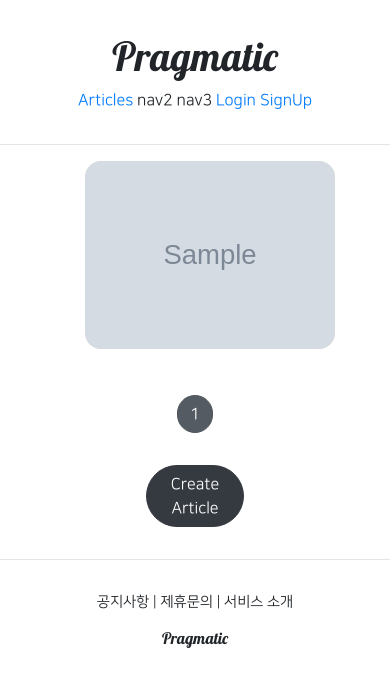
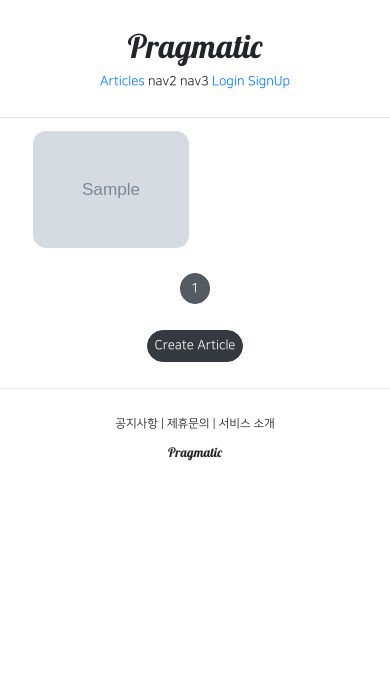
Before and after one commit to uthem150/Pinterest_Project, a Django app: template articleapp/templates/articleapp/list.html in a window 390 px wide. Shown: the top 687 px of the page. Run offline with Django 4.2, Linux system fonts and the light colour scheme; the template is opened without the code that fills it: most values are stand-ins (such as "Sample title", 1, 10 or a date in 2020); grey boxes marked "Sample" are stand-in pictures; some libraries are stand-ins or nearby versions.

Commit message:
8. mobile debugging, reactive layout

```diff
--- a/articleapp/templates/articleapp/list.html
+++ b/articleapp/templates/articleapp/list.html
@@ -9,9 +9,18 @@
 {% bootstrap_javascript jquery='full' %}
 
 <style>
+
+    .container {
+        padding: 0;
+        margin: 0, auto;
+    }
+
+    .container a {
+        width: 40%;
+        max-width: 250px;
+    }
+
     .container div {
-      width: 250px;
-      background-color: antiquewhite;
       display: flex;
       justify-content: center;
       align-items: center;
@@ -43,7 +52,7 @@
     {% include 'snippets/pagination.html' with page_obj=page_obj %}
 
     <div style="text-align: center">
-        <a href="{% url 'articleapp:create' %}" class="btn btn-dark rounded-pill col-3 mt-3 mb-3">
+        <a href="{% url 'articleapp:create' %}" class="btn btn-dark rounded-pill mt-3 mb-3 px-2">
             Create Article
         </a>
     </div>
--- a/articleapp/urls.py
+++ b/articleapp/urls.py
@@ -6,7 +6,7 @@ from articleapp.views import ArticleCreateView, ArticleDetailView, ArticleUpdate
 app_name = 'articleapp'
 
 urlpatterns = [
-    path('list/', ArticleListView.as_view(),name='list'),
+    path('list/', ArticleListView.as_view(), name='list'),
 
     path('create/', ArticleCreateView.as_view(), name='create'),
     path('detail/<int:pk>', ArticleDetailView.as_view(), name='detail'),
--- a/pragmatic/settings.py
+++ b/pragmatic/settings.py
@@ -39,7 +39,7 @@ SECRET_KEY = env('SECRET_KEY')
 # SECURITY WARNING: don't run with debug turned on in production!
 DEBUG = True
 
-ALLOWED_HOSTS = []
+ALLOWED_HOSTS = ['*']
 
 
 # Application definition
--- a/static/base.css
+++ b/static/base.css
@@ -21,3 +21,9 @@
     max-width: 500px;
     margin: 4rem auto;
 }
+
+@media screen and (max-width:500px) {
+    html {
+        font-size: 13px;
+    }
+}
--- a/static/js/magicgrid.js
+++ b/static/js/magicgrid.js
@@ -288,7 +288,7 @@ MagicGrid.prototype.listen = function listen () {
 let magicGrid = new MagicGrid({
   container: '.container',
   animate: true,
-  gutter: 30,
+  gutter: 12,
   static: true,
   useMin: true
 });
--- a/templates/head.html
+++ b/templates/head.html
@@ -2,6 +2,7 @@
 
 <head>
     <meta charset="UTF-8">
+    <meta name="viewport" content="width=device-width, initial-scale=1, shrink-to-fit=no">
     <title>Pragmatic</title>
 
     <!--  BOOTSTRAP 4.5.3 LINK  -->
```
